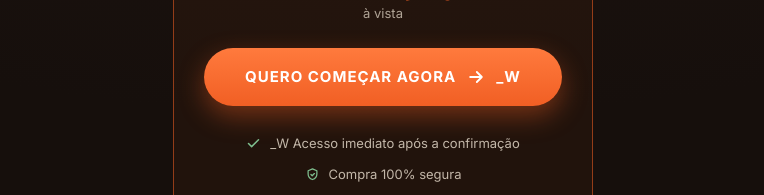
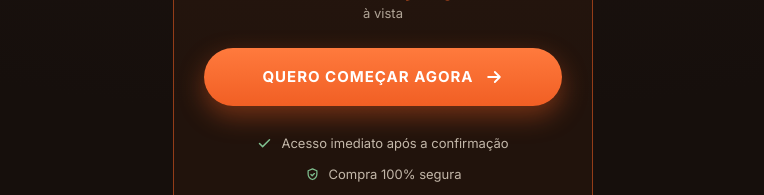
Before and after one commit to tecnicadelaine-arch/trafego-lp, a plain HTML site: page index.html in a window 1280 px wide. Shown: the part 8917-9112 px from the top of the page, without its empty margins (257-1021 px from the left). Drawn offline with nearby package versions, Linux system fonts and the light colour scheme; a web font is replaced by a local one.

Commit message:
Add files via upload

```diff
--- a/index.html
+++ b/index.html
@@ -728,9 +728,9 @@ src="https://www.facebook.com/tr?id=1414822459975494&ev=PageView&noscript=1"
       <div class="de">De <s>R$ 378</s> por apenas</div>
       <div class="price">R$ 97</div>
       <div class="vista">&#224; vista</div>
-      <a href="https://payfast.greenn.com.br/erksgse" class="btn">Quero come&#231;ar agora <svg width="20" height="20" viewBox="0 0 24 24" fill="none" stroke="currentColor" stroke-width="2.2" stroke-linecap="round" stroke-linejoin="round" ><path d="M5 12h14M13 6l6 6-6 6"/></svg>_W</a>
+      <a href="https://payfast.greenn.com.br/erksgse" class="btn">Quero come&#231;ar agora <svg width="20" height="20" viewBox="0 0 24 24" fill="none" stroke="currentColor" stroke-width="2.2" stroke-linecap="round" stroke-linejoin="round" ><path d="M5 12h14M13 6l6 6-6 6"/></svg></a>
       <div class="offer-checks">
-        <div><svg width="15" height="15" viewBox="0 0 24 24" fill="none" stroke="currentColor" stroke-width="2.4" stroke-linecap="round" stroke-linejoin="round" ><path d="M20 6L9 17l-5-5"/></svg>_W Acesso imediato ap&#243;s a confirma&#231;&#227;o</div>
+        <div><svg width="15" height="15" viewBox="0 0 24 24" fill="none" stroke="currentColor" stroke-width="2.4" stroke-linecap="round" stroke-linejoin="round" ><path d="M20 6L9 17l-5-5"/></svg> Acesso imediato ap&#243;s a confirma&#231;&#227;o</div>
         <div><svg width="15" height="15" viewBox="0 0 24 24" fill="none" stroke="currentColor" stroke-width="2" stroke-linecap="round" stroke-linejoin="round" ><path d="M12 3l7 3v5c0 4.5-3 7.5-7 9-4-1.5-7-4.5-7-9V6z"/><path d="M9.5 12l2 2 3.5-3.5"/></svg> Compra 100% segura</div>
         <div><svg width="15" height="15" viewBox="0 0 24 24" fill="none" stroke="currentColor" stroke-width="2" stroke-linecap="round" stroke-linejoin="round" ><path d="M20 12a8 8 0 1 1-2.7-6"/><path d="M20 4v4h-4"/></svg> Garantia de 7 dias ou seu dinheiro de volta</div>
       </div>
```
